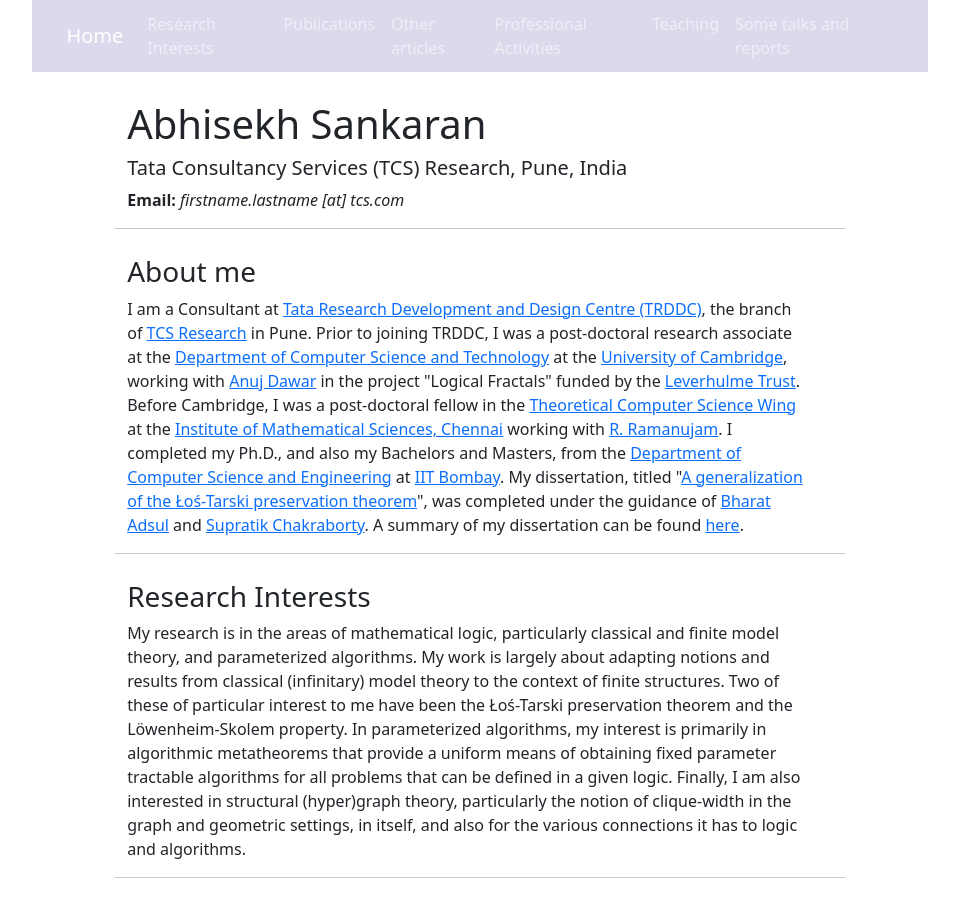
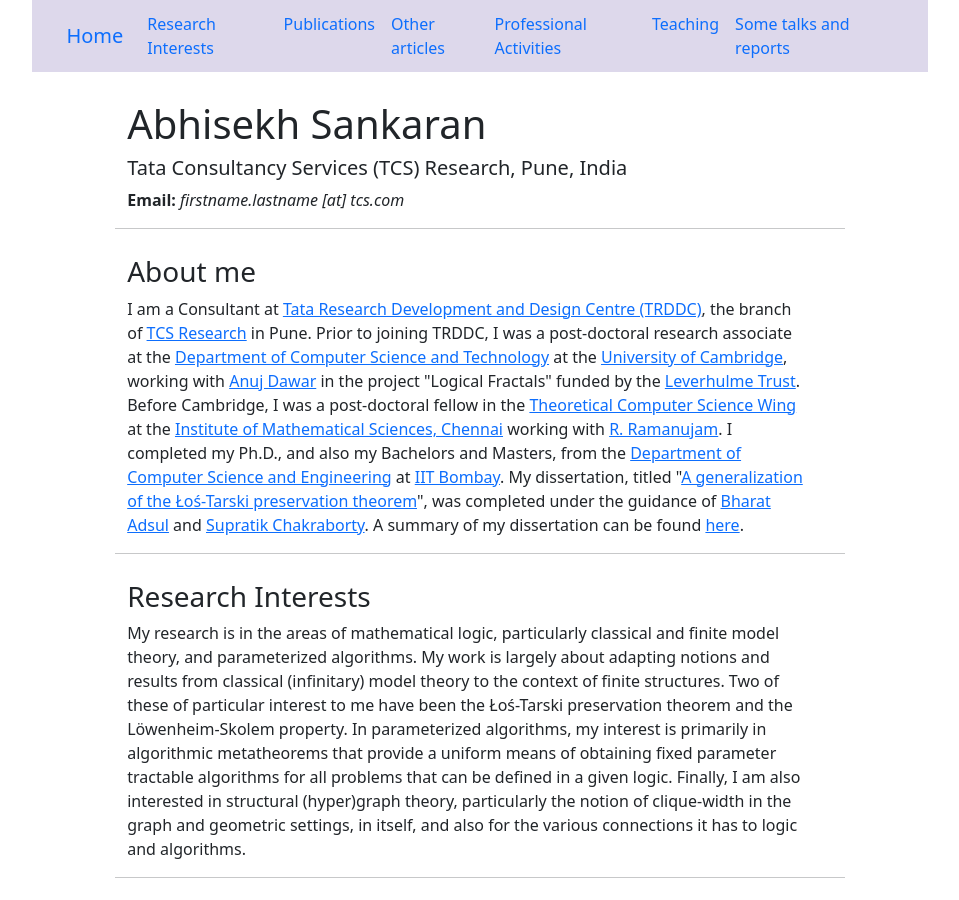
Before and after one commit to abhisekhs/abhisekhs.github.io, a Jekyll site: the page index.html, which Jekyll copies as it is, in a window 1280 px wide and 900 px high. Shown: the whole window, without its empty margins (160-1119 px from the left). Built offline with Jekyll 4.4.1, drawn with Linux system fonts in a browser that asks for light colours.

Commit message:
Updated navbar

```diff
--- a/index.html
+++ b/index.html
@@ -87,7 +87,7 @@
   </head>
   <body>
     <div id="main">
-        <nav class="navbar fixed-top navbar-expand-lg py-1 navbar-dark" style="background-color: #ddd8eb;">
+        <nav class="navbar fixed-top navbar-expand-lg py-1" style="background-color: #ddd8eb;">
       <div class="container-fluid">
         <a class="navbar-brand" href="#">Home</a>
         <button class="navbar-toggler" type="button" data-toggle="collapse" data-target="#navbarNavAltMarkup" aria-controls="navbarNavAltMarkup" aria-expanded="false" aria-label="Toggle navigation">
```
